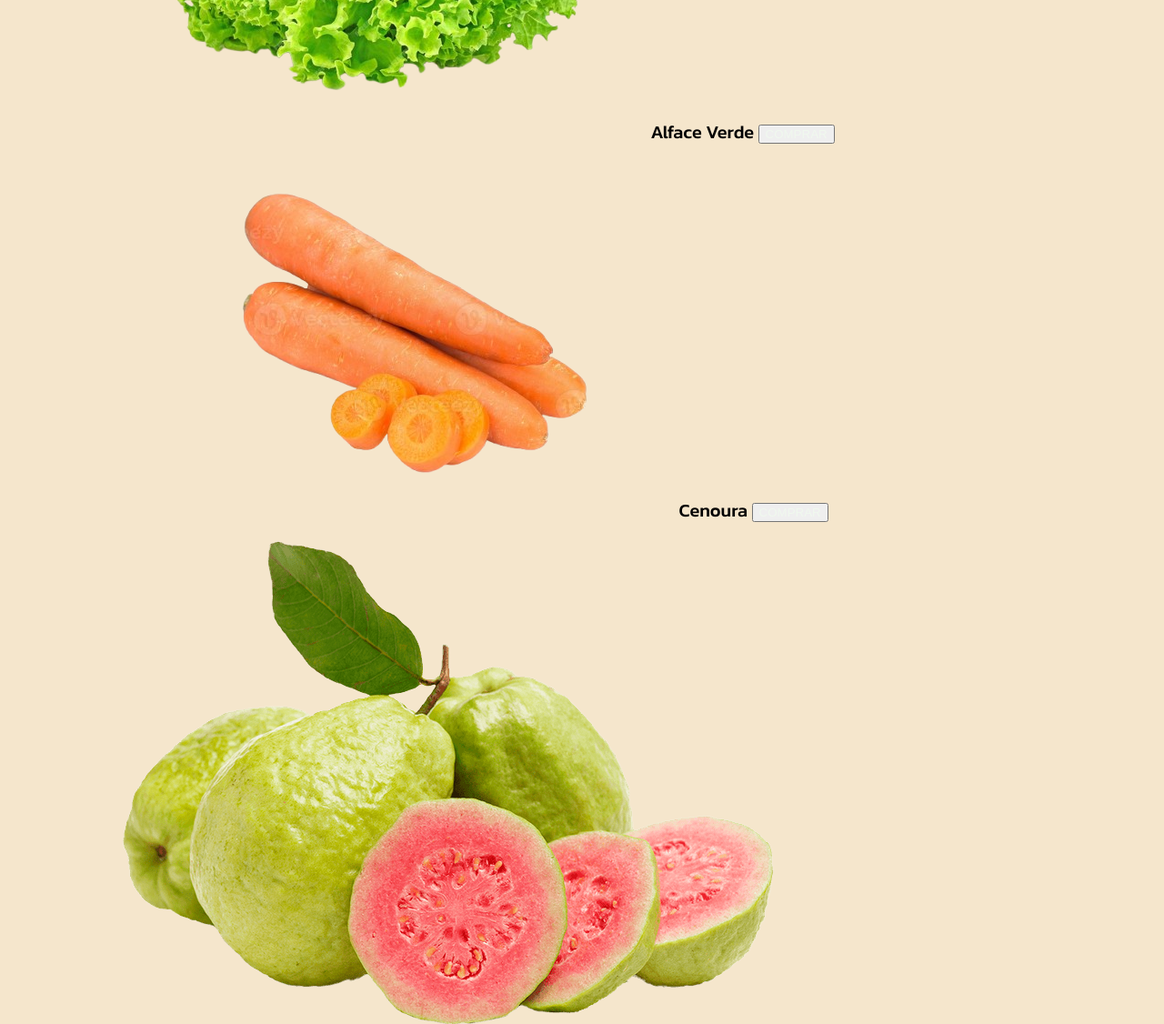
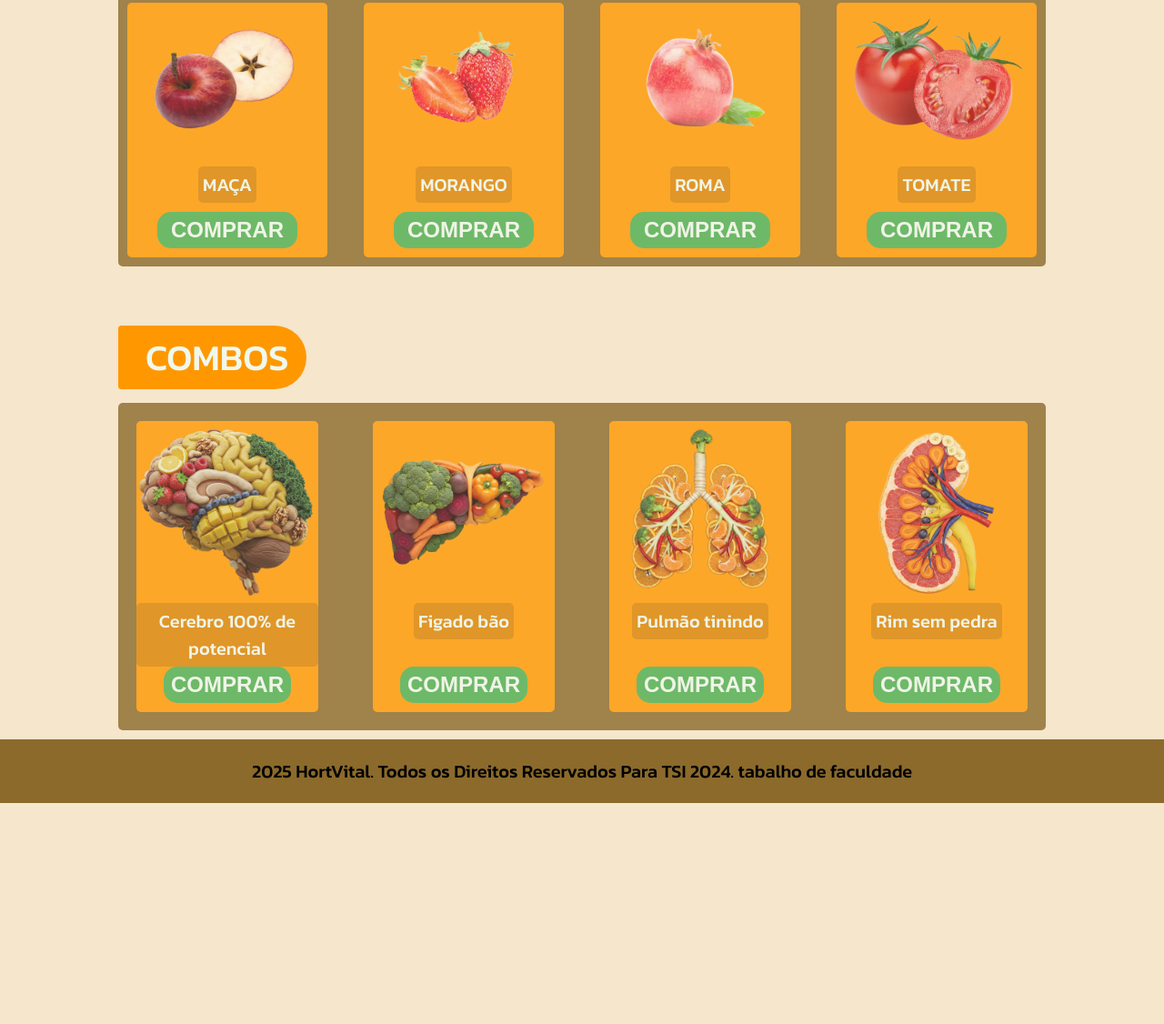
Before and after one commit to LordeSeuZe/hortiVital, a plain HTML site: page index.html in a window 1280 px wide. Shown: the part 1440-2566 px from the top of the page at 91% size. After the commit the page ends 2323 px from the top, so only its background shows below. Drawn offline with Linux system fonts and the light colour scheme.

Commit message:
desktopfinished

```diff
--- a/css/keyframe.css
+++ b/css/keyframe.css
@@ -1,22 +1,61 @@
-@keyframes typing {
-
-    from {
-        width: 0;
-        border-right: 3px solid var(--primary-color);
-    }
-    to{
-        border-right: 0;
-    }
-}
-
-@keyframes blink {
-    50%{
-        border-color: transparent;
-    }
-}
 
 @keyframes animatedText{
     to{
         background-position: 100%;
     }
 }
+
+@keyframes buttonBuy {
+    from{
+        height: 40px;
+        width: 50%;
+    }
+    to{
+        height: 50px;
+        width: 80%;
+    }
+}
+
+@keyframes buttonBuyNo {
+    from{
+        height: 50px;
+        width: 80%;
+    }
+    to{
+        height: 40px;
+        width: 70%;
+    }
+}
+
+@keyframes shake {
+    0% {
+      transform: translate(1px, 1px) rotate(0deg);
+    }
+    5% {
+      transform: translate(-1px, -2px) rotate(-1deg);
+    }
+    10% {
+      transform: translate(-3px, 0px) rotate(1deg);
+    }
+    15% {
+      transform: translate(3px, 2px) rotate(0deg);
+    }
+    20% {
+      transform: translate(1px, -1px) rotate(1deg);
+    }
+    25% {
+      transform: translate(-1px, 2px) rotate(-1deg);
+    }
+    30% {
+      transform: translate(-3px, 1px) rotate(0deg);
+    }
+    35% {
+      transform: translate(3px, 1px) rotate(-1deg);
+    }
+    40% {
+      transform: translate(0, 0) rotate(0deg);
+    }
+    100% {
+      transform: translate(0, 0) rotate(0deg);
+    }
+  }
--- a/css/style.css
+++ b/css/style.css
@@ -22,14 +22,9 @@ header{
     height: 80px;
 }
 
-header img{
-    border-radius: 100%;
-
-    margin: 0 0 0 10%;
-}
-
 button{
     color: #f0f8ee;
+    cursor: pointer;
 }
 
 div{
@@ -139,7 +134,7 @@ div{
     font-weight: 700;
     background-size: 300%;
     background-position: -100%;
-    animation: animatedText 2s infinite alternate-reverse;
+    animation: animatedText 4s infinite alternate-reverse;
 }
 
 
@@ -149,7 +144,7 @@ div{
 }
 
 #tags{
-margin: 70px 0;
+margin: 70px 0 20px 0;
 }
 
 #tags span{
@@ -159,3 +154,132 @@ margin: 70px 0;
     font-size: 2.5rem;
     color: #f0f8ee;
 }
+
+#productsHome{
+    width: 100%;
+    height: 100%;
+    background-color: var(--contrast-color);
+    opacity: 0.8;
+    display: grid;
+    grid-template-columns: auto auto auto auto;
+    gap: 20px;
+}
+
+#backProducts{
+    background-color: var(--secondary-color);
+    max-height: 100%;
+    max-width: 100%;
+    margin: 10px;
+    display: flex;
+    flex-direction: column;
+    justify-content: center;
+    align-items: center;
+}
+
+#backProducts img{
+    max-width: 100%;
+    max-height: 100%;
+    width: 200px;
+    height: 150px;
+    padding: 10px;
+}
+
+#backProducts img:hover{
+    animation: shake 1s infinite linear;
+}
+
+#productName {
+    text-align: center;
+    color: #f0f8ee;
+    background-color: #db8300;
+    padding: 5px;
+    border-radius: 5px;
+    word-wrap: break-word;
+    align-items: center;
+    margin: 10px;
+}
+
+#backProducts button{
+    background-color: var(--primary-color);
+    border: none;
+    border-radius: 15px;
+    margin: 10px ;
+    font-size: 1.5rem;
+    font-weight: 700;
+    width: 100%;
+    margin-top: auto;
+}
+
+#backProducts button:hover{
+    background-color: var(--auxiliary-color);
+    animation: buttonBuy 0.5s forwards;
+}
+#backProducts button:not(:hover){
+    animation: buttonBuyNo 0.5s forwards;
+}
+
+#comboHome{
+    width: 100%;
+    height: 100%;
+    background-color: var(--contrast-color);
+    opacity: 0.8;
+    display: grid;
+    grid-template-columns: auto auto auto auto;
+    gap: 20px;
+}
+
+#backCombos{
+    background-color: var(--secondary-color);
+    max-height: 100%;
+    max-width: 100%;
+    margin: 20px;
+    display: flex;
+    flex-direction: column;
+    justify-content: center;
+    align-items: center;
+}
+
+#comboName{
+    text-align: center;
+    color: #f0f8ee;
+    background-color: #db8300;
+    padding: 5px;
+    border-radius: 5px;
+    word-wrap: break-word;
+}
+
+#backCombos img{
+    max-width: 100%;
+    max-height: 100%;
+}
+
+#backCombos img:hover{
+    animation: shake 1s infinite linear;
+}
+
+
+#backCombos button{
+    background-color: var(--primary-color);
+    border: none;
+    border-radius: 15px;
+    margin: 10px ;
+    font-size: 1.5rem;
+    font-weight: 700;
+    width: 100%;
+    margin-top: auto;
+}
+
+#backCombos button:hover{
+    background-color: var(--auxiliary-color);
+    animation: buttonBuy 0.5s forwards;
+}
+#backCombos button:not(:hover){
+    animation: buttonBuyNo 0.5s forwards;
+}
+
+footer{
+    background-color: var(--contrast-color);
+    margin: 10px 0 0 0;
+    padding: 20px 50px;
+    text-align: center;
+}
--- a/index.html
+++ b/index.html
@@ -44,90 +44,79 @@
             <span>PRODUTOS</span>
         </div>
         <div id="productsHome">
+
             <div id="backProducts">
                 <img src="img/IMG-FRUITS/alface-removebg-preview.png" alt="Alface">
-                <span id="">Alface Verde</span>
-                <span id="productDescription"></span>
+                <span id="productName">Alface Verde</span>
                 <button>COMPRAR</button>
             </div>
             <div id="backProducts">
                 <img src="img/IMG-FRUITS/cenoura-removebg-preview.png" alt="Cenoura">
-                <span id="">Cenoura</span>
-                <span id="productDescription"></span>
+                <span id="productName">Cenoura</span>
                 <button>COMPRAR</button>
             </div>
             <div id="backProducts">
                 <img src="img/IMG-FRUITS/goiaba (1).png" alt="Goiaba">
-                <span id="">Goiaba</span>
-                <span id="productDescription"></span>
+                <span id="productName">Goiaba</span>
                 <button>COMPRAR</button>
             </div>
             <div id="backProducts">
                 <img src="img/IMG-FRUITS/limao-removebg-preview.png" alt="Limão Taiti">
-                <span id="">Limão Taiti</span>
-                <span id="productDescription"></span>
+                <span id="productName">Limão Taiti</span>
                 <button>COMPRAR</button>
             </div>
             <div id="backProducts">
                 <img src="img/IMG-FRUITS/maça-removebg-preview.png" alt="Maça">
-                <span id="">MAÇA</span>
-                <span id="productDescription"></span>
+                <span id="productName">MAÇA</span>
                 <button>COMPRAR</button>
             </div>
             <div id="backProducts">
                 <img src="img/IMG-FRUITS/morango-removebg-preview.png" alt="Morango">
-                <span id="">MORANGO</span>
-                <span id="productDescription"></span>
+                <span id="productName">MORANGO</span>
                 <button>COMPRAR</button>
             </div>
             <div id="backProducts">
                 <img src="img/IMG-FRUITS/roma-removebg-preview.png" alt="Roma">
-                <span id="">ROMA</span>
-                <span id="productDescription"></span>
+                <span id="productName">ROMA</span>
                 <button>COMPRAR</button>
             </div>
             <div id="backProducts">
                 <img src="img/IMG-FRUITS/tomate-removebg-preview.png" alt="Tomate">
-                <span id="">TOMATE</span>
-                <span id="productDescription"></span>
+                <span id="productName">TOMATE</span>
                 <button>COMPRAR</button>
             </div>
         </div>
-
         <!-- Pagina de combos -->
 
         <div id="tags">
             <span>COMBOS</span>
         </div>
         <div id="comboHome">
+
             <div id="backCombos">
                 <img src="img/IMG-COMBOS/CEREBRO.png" alt="Combo Cerebro">
                 <span id="comboName">Cerebro 100% de potencial</span>
-                <span id="comboDescription"></span>
                 <button>COMPRAR</button>
             </div>
             <div id="backCombos">
                 <img src="img/IMG-COMBOS/FIGADO.png" alt="Combo Figado">
                 <span id="comboName">Figado bão</span>
-                <span id="comboDescription"></span>
                 <button>COMPRAR</button>
             </div>
             <div id="backCombos">
                 <img src="img/IMG-COMBOS/PULMAO.png" alt="Combo Pulmao">
                 <span id="comboName">Pulmão tinindo</span>
-                <span id="comboDescription"></span>
                 <button>COMPRAR</button>
             </div>
             <div id="backCombos">
                 <img src="img/IMG-COMBOS/RIM.png" alt="Combo Rim">
                 <span id="comboName">Rim sem pedra</span>
-                <span id="comboDescription"></span>
                 <button>COMPRAR</button>
             </div>
         </div>
     </div>
     <footer>
-        é sobre
+        2025 HortVital. Todos os Direitos Reservados Para TSI 2024. tabalho de faculdade
     </footer>
 </body>
 
```
Also changed, not shown: img/IMG-FRUITS/limao-removebg-preview.png.
